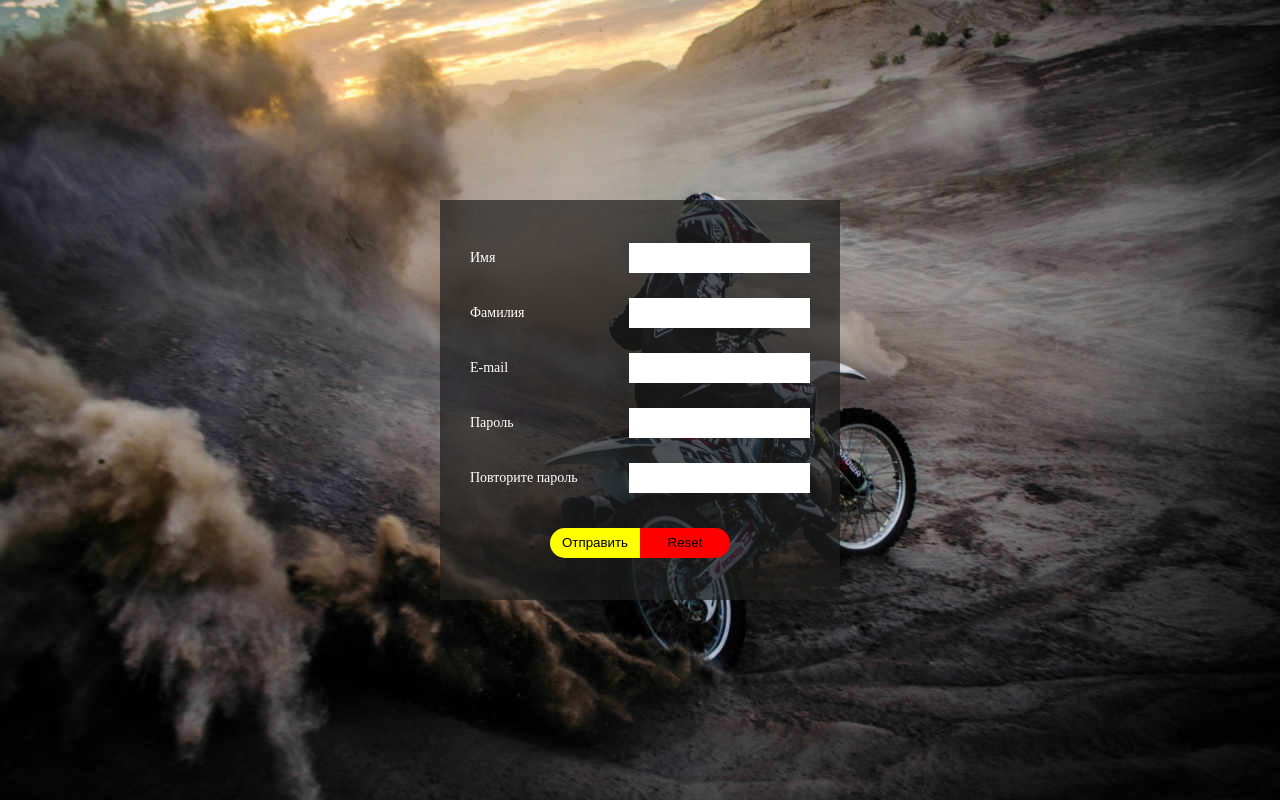
After one commit to oldosxaksli/oldosxaksli.github.io, a PHP site: page /html/auth.php in a window 1280 px wide. The commit adds this page. Run offline with PHP 8.4, Linux system fonts and the light colour scheme.

Commit message:
edit app

```diff
--- /dev/null
+++ b/web-app/css/auth.css
@@ -0,0 +1,69 @@
+@charset 'utf-8';
+
+.wrapper {
+	width: 100%;
+	height: 100vh;
+	background: url(../img/bg/bg_motosport.jpg);
+	background-size: cover;
+	background-repeat: no-repeat;
+	background-position: center;
+}
+
+.wrap-form {
+	position: absolute;
+	top: 50%;
+	left: 50%;
+	transform: translate(-50%, -50%);
+}
+
+.form {
+	padding: 30px;
+	width: 400px;
+	height: 400px;
+	background-color: rgba(30, 30, 30, 0.7);
+	display: flex;
+	flex-direction: column;
+	align-items: center;
+	justify-content: space-around;
+}
+
+label {
+	font-size: 14px;
+	color: #fff;
+	width: 100%;
+	display: flex;
+	align-items: center;
+	justify-content: space-between;
+}
+
+input {
+	color: #000;
+	margin: 8px 0;
+	height: 30px;
+	border: none;
+	background: #fff;
+}
+
+.form-wrap-btn {
+	margin-top: 10px;
+	display: -webkit-box;
+	display: flex;
+}
+
+.reset {
+	width: 90px;
+	border-bottom-right-radius: 45px;
+	border-top-right-radius: 45px;
+	background-color: red;
+	-webkit-transition: all .2s ease;
+	transition: all .2s ease;
+}
+
+.submit {
+	width: 90px;
+	border-bottom-left-radius: 45px;
+	border-top-left-radius: 45px;
+	background-color: yellow;
+	-webkit-transition: all .2s ease;
+	transition: all .2s ease;
+}
--- /dev/null
+++ b/web-app/html/auth.php
@@ -0,0 +1,29 @@
+<!DOCTYPE html>
+<html lang="en">
+<head>
+	<meta charset="UTF-8">
+	<title>Авторизация</title>
+	<link rel="shortcut icon" href="../img/icon/favicon.ico" type="image/x-icon">
+	<link rel="stylesheet" href="../css/reset.css">
+	<link rel="stylesheet" href="../css/auth.css">
+	<link href="https://fonts.googleapis.com/css?family=Lato:300,300i,400,400i,700,700i&display=swap" rel="stylesheet">
+</head>
+<body>
+	<div class="wrapper">
+		<div class="wrap-form">
+			<form action="../php/auth.php" method="POST" class="form">
+				<label for="first_name">Имя<input type="text" name="first_name"></label>
+				<label for="last_name">Фамилия<input type="text" name="last_name"></label>
+				<label for="email">E-mail<input type="text" name="email"></label>
+				<label for="passwd">Пароль<input type="text" name="passwd"></label>
+				<label for="repear_passwd">Повторите пароль<input type="text" name="repear_passwd"></label>
+
+				<div class="form-wrap-btn">
+					<input type="submit" value="Отправить" class="submit">
+					<input type="reset" class="reset">
+				</div>
+			</form>
+		</div>
+	</div>
+</body>
+</html>
```
Also changed, not shown: web-app/css/style.css (+22 -13 lines), web-app/html/auth.html (added, +29 -0 lines), web-app/index.php (renamed from web-app/index.html, +23 -27 lines), web-app/js/main.js (+33 -12 lines), web-app/php/auth.php (added, +13 -0 lines), 1 other file.
